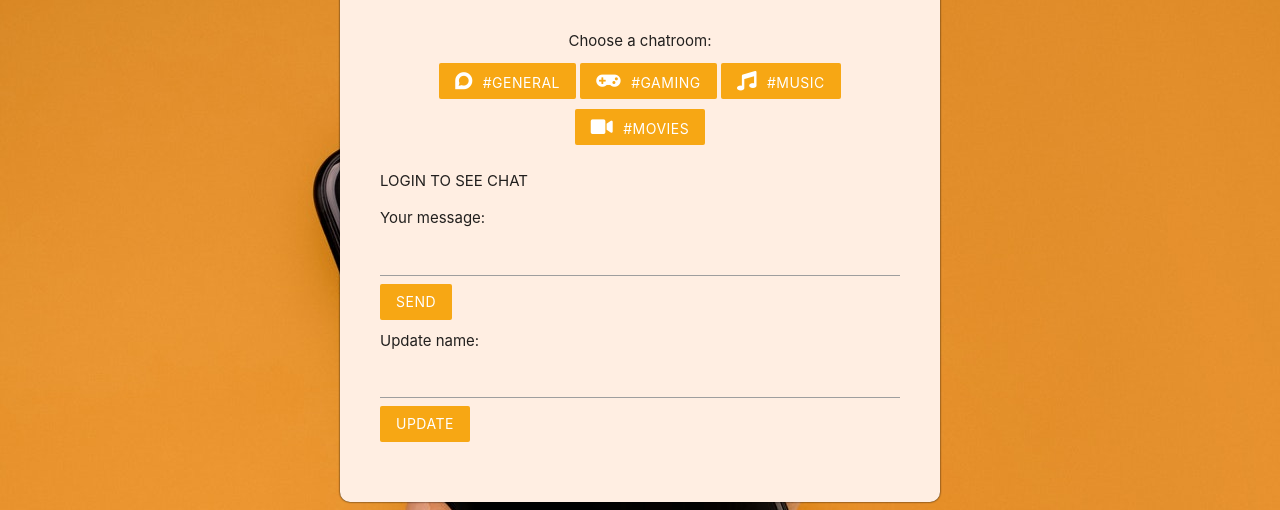
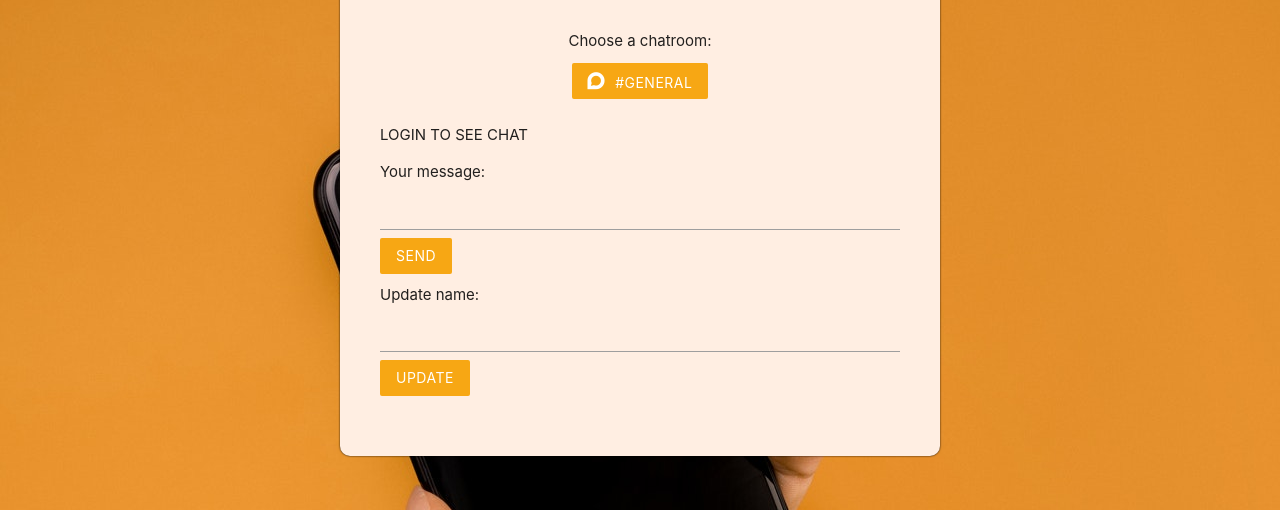
Before and after one commit to RicardoBernardo870/ChatRoom, a plain HTML site: page index.html in a window 1280 px wide. Shown: the part 290-800 px from the top of the page. Drawn offline with nearby package versions, Linux system fonts and the light colour scheme; no server answers.

Commit message:
Update index.html

```diff
--- a/index.html
+++ b/index.html
@@ -94,9 +94,6 @@
 <div class="chat-rooms mb-3 center-align">
     <div>Choose a chatroom:</div>
     <button class="btn" id="general"><i class="fab fa-discourse"></i><span>#general</span></button>
-    <button class="btn" id="gaming"><i class="fas fa-gamepad"></i><span>#gaming</span></button>
-    <button class="btn" id="music"><i class="fas fa-music"></i><span>#music</span></button>
-    <button class="btn" id="movies"><i class="fas fa-video"></i><span>#movies</span></button>
 </div>
 
 
```
